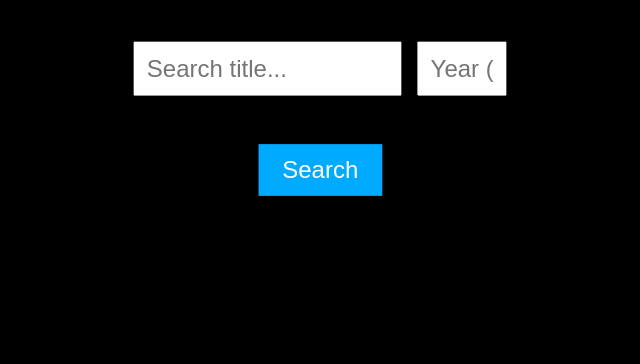
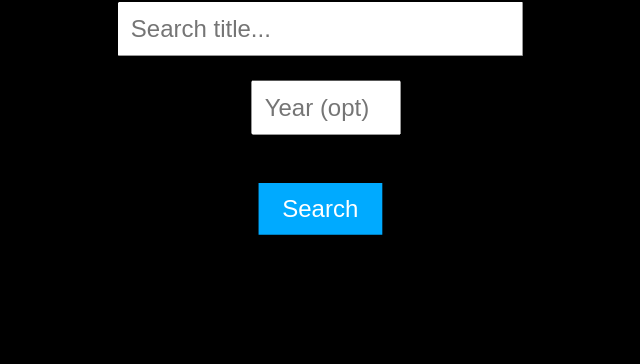
Before and after one commit to 8octothorp8/bluebox, a plain HTML site: page index.html in a window 1280 px wide. Shown: the part 436-800 px from the top of the page, without its empty margins (320-960 px from the left). Drawn offline with Linux system fonts and the light colour scheme.

Commit message:
Update index.html longer

```diff
--- a/index.html
+++ b/index.html
@@ -26,13 +26,13 @@
     .search-input, .year-input {
       padding: 1rem;
       font-size: 2rem;
-      width: 60%;
-      max-width: 800px;
+      width: 80%;
+      max-width: 1000px;
       margin-bottom: 2rem;
       box-sizing: border-box;
     }
     .year-input {
-      width: 120px;
+      width: 200px;
       margin-left: 1rem;
     }
     .search-button {
```
